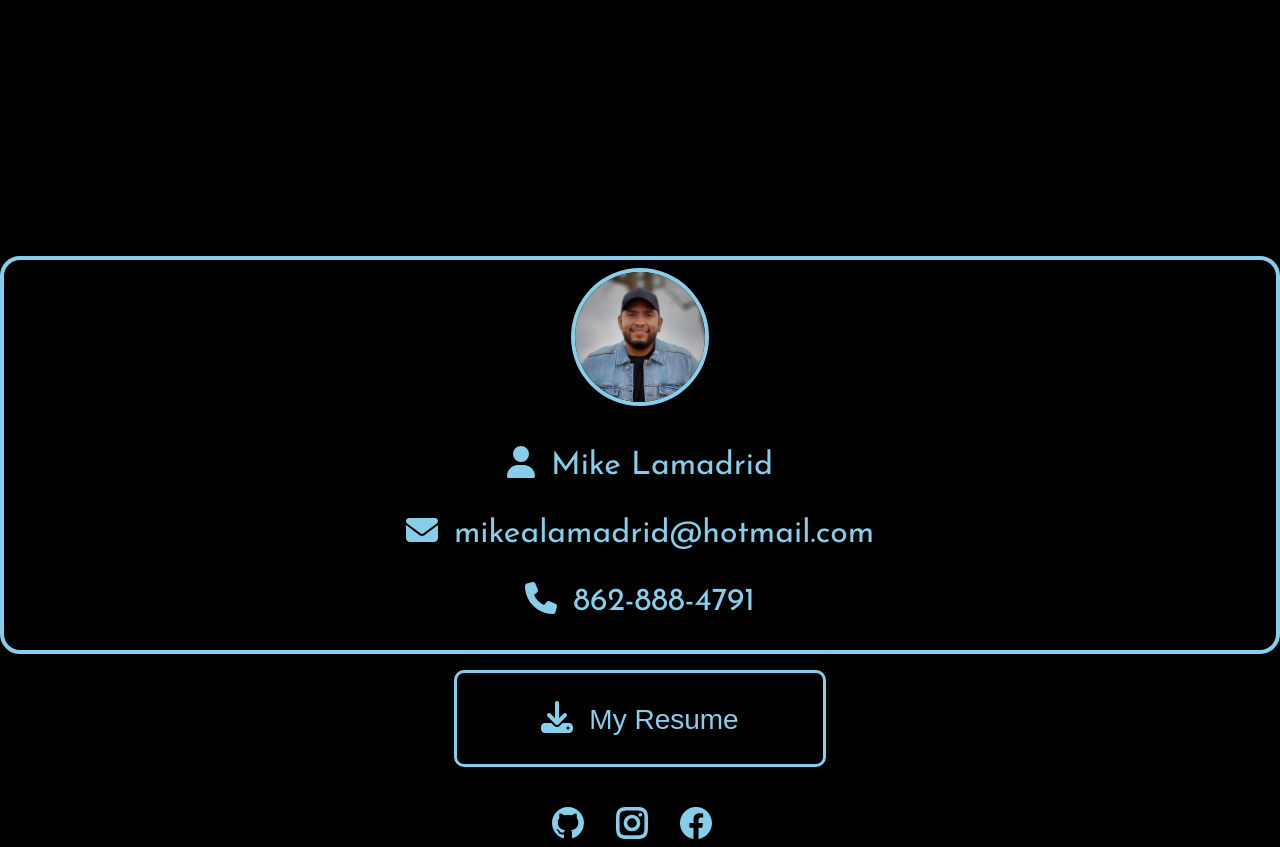
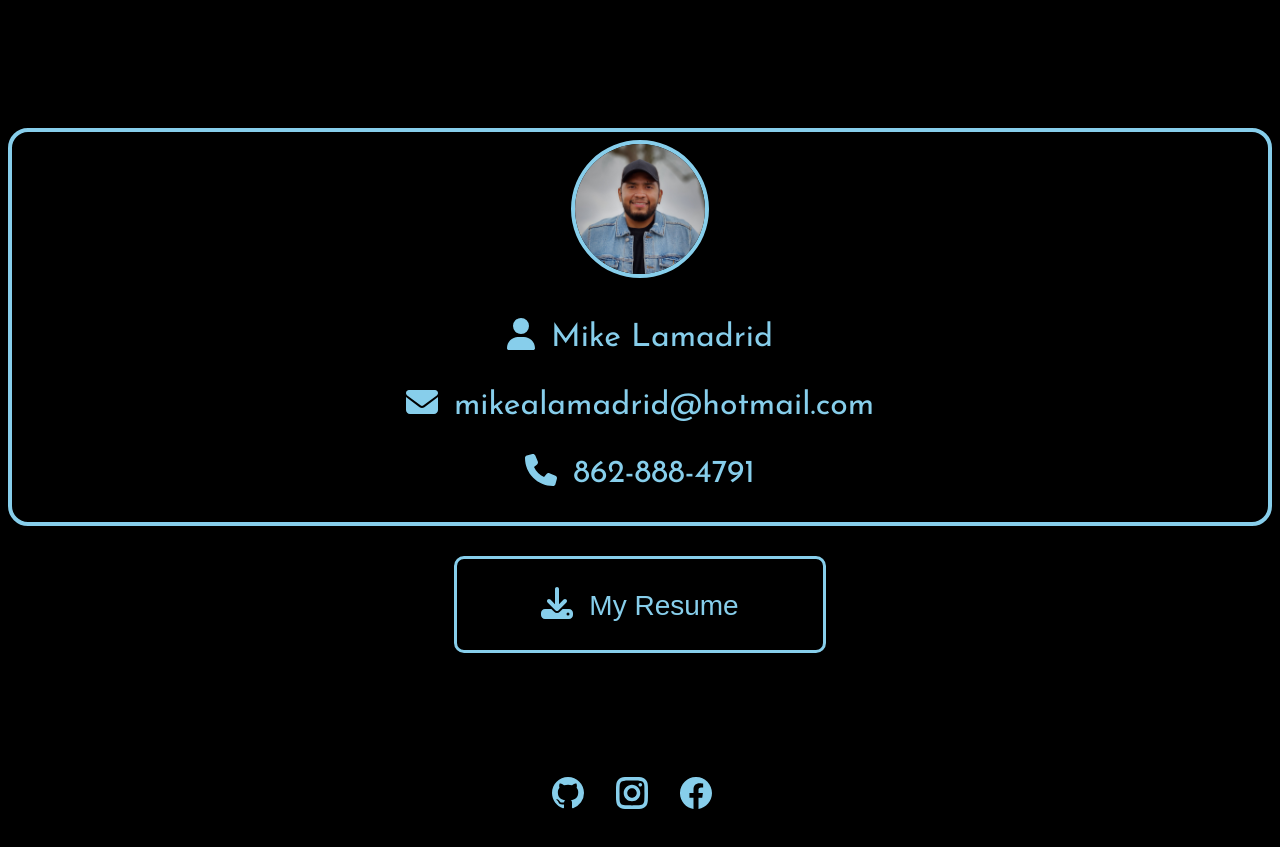
Before and after one commit to Lamadrid-Mike/My-Portfolio, a React (Create React App) app: page /My-Portfolio-React/resume in a window 1280 px wide. Shown: the part 320-1167 px from the top of the page. After the commit the page ends 1137 px from the top, so only its background shows below. Built offline with nearby package versions, Linux system fonts and the light colour scheme.

Commit message:
css filed edited

```diff
--- a/src/components/aboutMe.js
+++ b/src/components/aboutMe.js
@@ -37,7 +37,7 @@ const About = function () {
                 <ProgressBar type="HTML" percentage={80} />
               </div>
               <div className="skill-container">
-                <ProgressBar type="Java Script" percentage={75} />
+                <ProgressBar type="Java Script" percentage={80} />
                 <ProgressBar type="React.js" percentage={70} />
               </div>
             </div>
--- a/src/components/resume.css
+++ b/src/components/resume.css
@@ -1,5 +1,5 @@
 .contact-container {
-  margin: 40% 0 1em;
+  margin: 30% 0.5em 1em;
   min-width: 320px;
   display: grid;
   border: 4px solid skyblue;
@@ -49,4 +49,6 @@ p {
   color: skyblue;
   border: 3px solid skyblue;
   font-size: 3.5vmin;
+  margin-bottom: 3em;
+  margin-top: 0.5em;
 }
```
